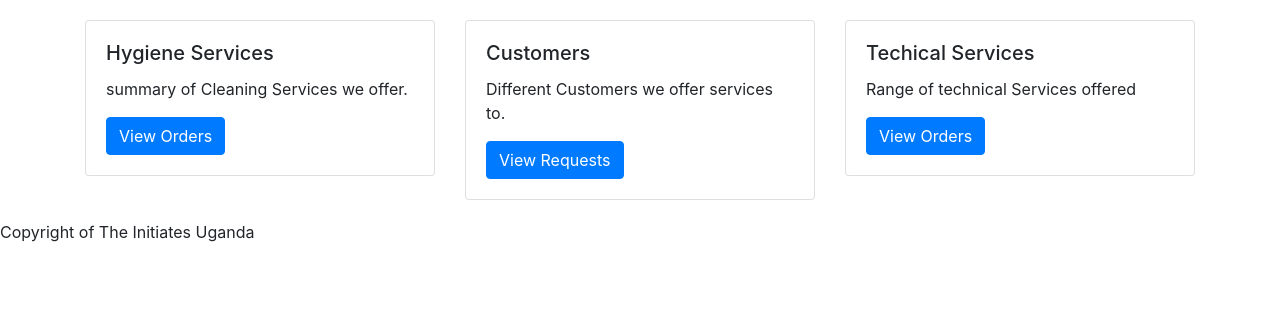
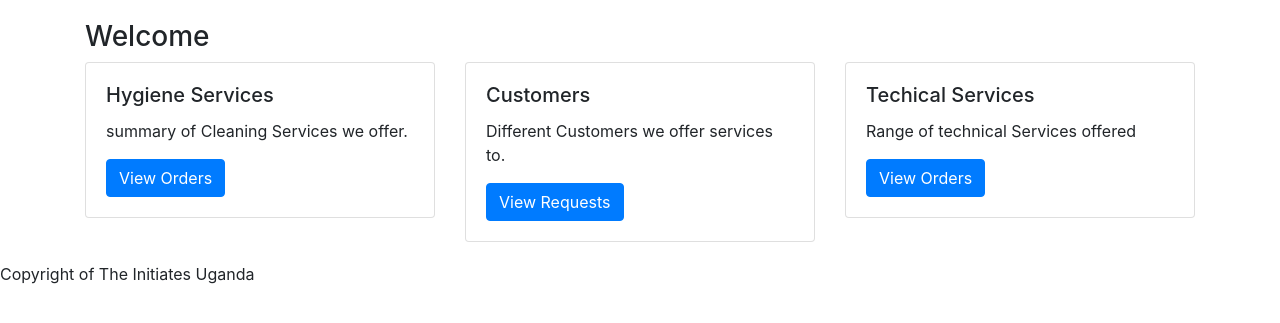
Before and after one commit to malep2007/dag-bragan-erp-backend, a Django app: page / in a window 1280 px wide. Shown: the part 56-379 px from the top of the page. Run offline with Django 3.2, Linux system fonts and the light colour scheme; parts of the project's set-up code (start-up, migrations or seed data) failed here and were passed over; some libraries are stand-ins or nearby versions.

Commit message:
Merge branch 'master' of https://github.com/malep2007/dag-bragan-web-erp
# Conflicts:
#	.vscode/settings.json
#	dag_backend/__pycache__/urls.cpython-37.pyc
#	dag_backend/__pycache__/views.cpython-37.pyc

```diff
--- a/templates/index.html
+++ b/templates/index.html
@@ -4,6 +4,7 @@
 {% endblock title %}
 {% block content %}
 <div class="container">
+    <h3>Welcome {{ user.username }} </h3>
     <div class="row">
     <div class="col-sm-4">
         <div class="card">
```
